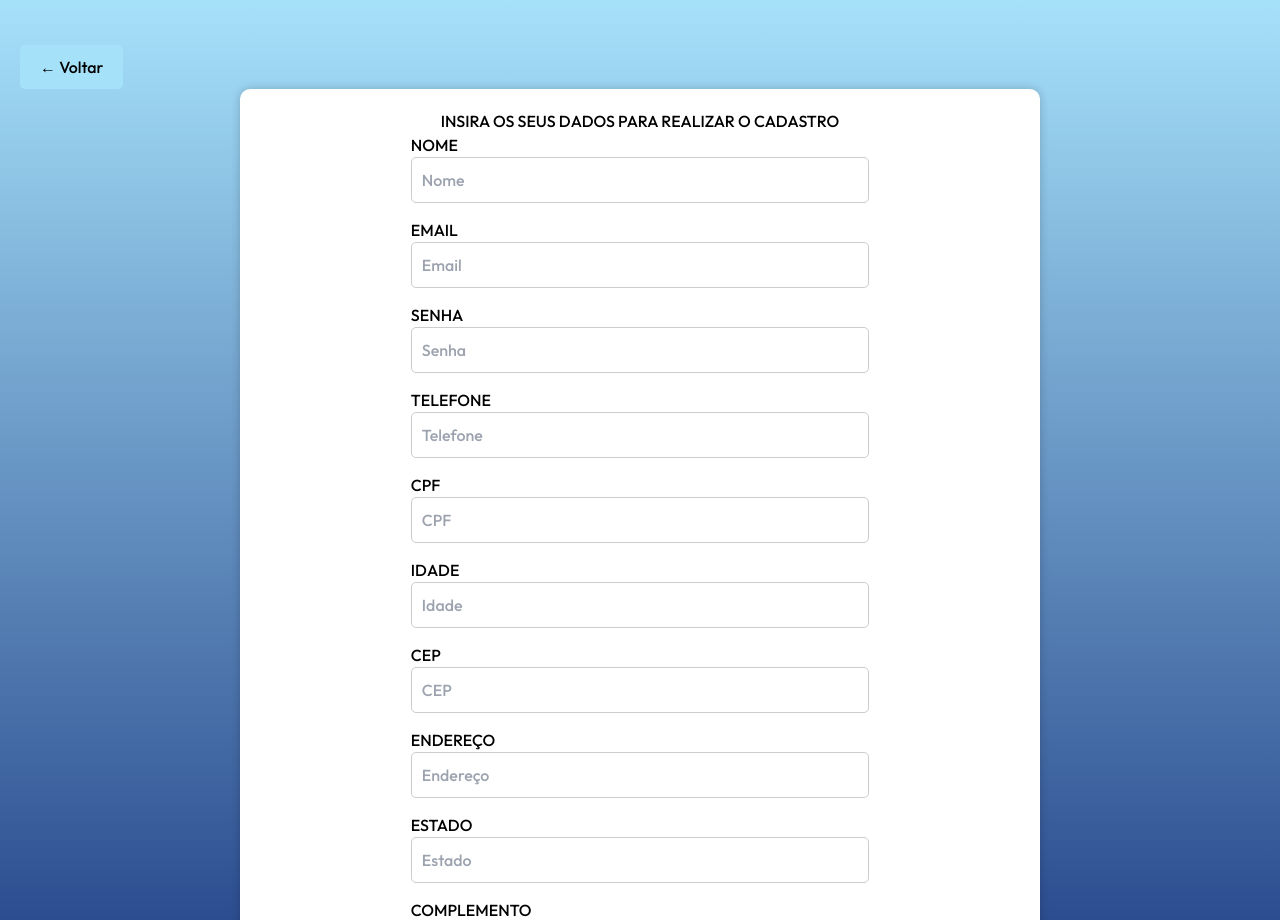
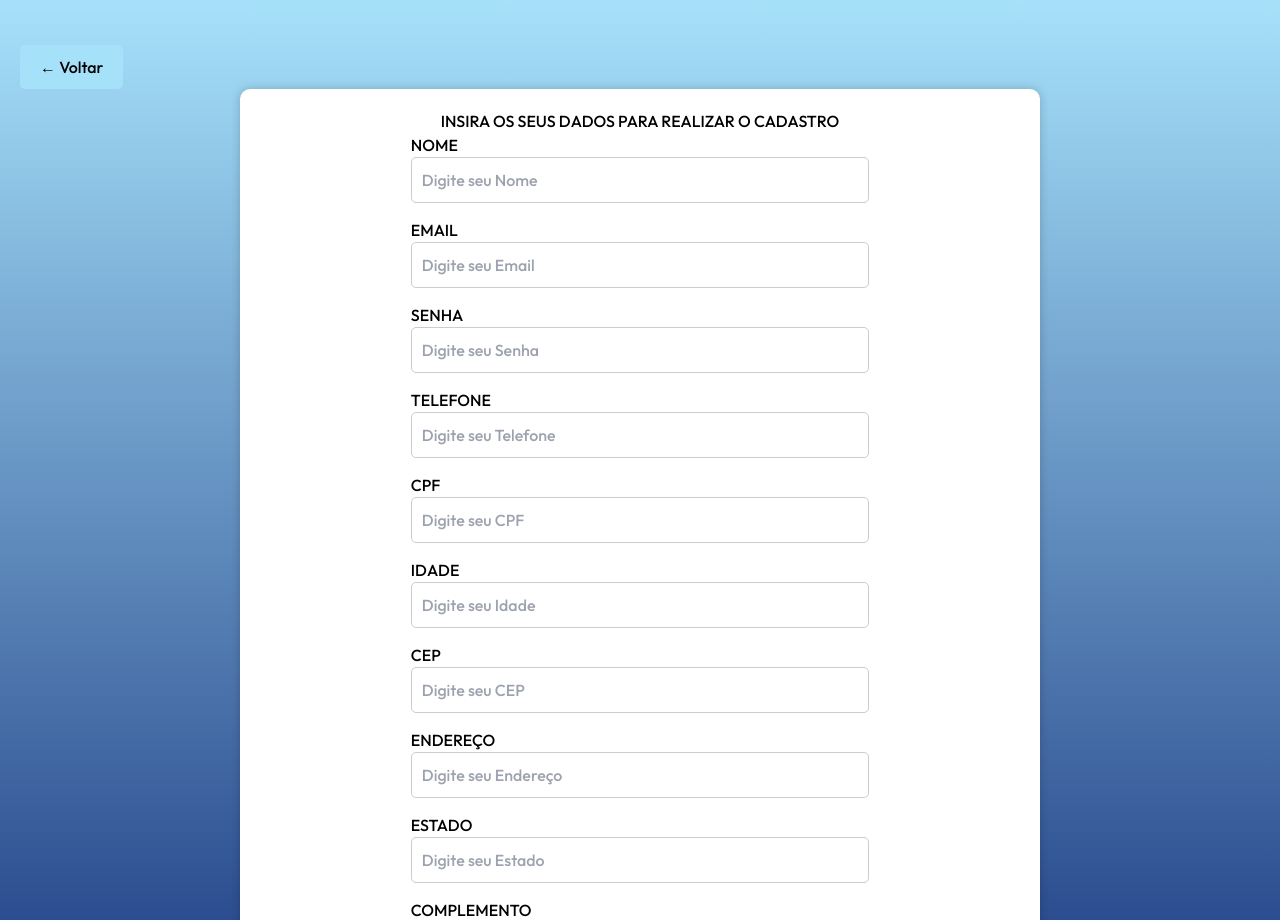
Before and after one commit to Rennan-Ferreira/cycle-Guard-Sprint4, a Next.js app: page /cadastro in a window 1280 px wide. Shown: the top 920 px of the page. Built offline with nearby package versions, Linux system fonts and the light colour scheme; a web font is replaced by a local one.

Commit message:
acessibilidade nos campos

```diff
--- a/src/app/(pages)/cadastro/page.jsx
+++ b/src/app/(pages)/cadastro/page.jsx
@@ -101,48 +101,48 @@ export default function Cadastro() {
             <h2>INSIRA OS SEUS DADOS PARA REALIZAR O CADASTRO</h2>
           </div>
           <div className={styles.cadastroGroup}>
-            <label htmlFor="nome">  NOME <input type="text" id="nome" name="nome" placeholder="Nome" required value={formData.nome} onChange={handleChange} />
+            <label htmlFor="nome">  NOME <input type="text" id="nome" name="nome" placeholder="Digite seu Nome" required value={formData.nome} onChange={handleChange} />
             </label>
           </div>
           <div className={styles.cadastroGroup}>
-            <label htmlFor="email"> EMAIL<input type="text" id="email" name="email" placeholder="Email" required value={formData.email} onChange={handleChange} />
+            <label htmlFor="email"> EMAIL<input type="text" id="email" name="email" placeholder="Digite seu Email" required value={formData.email} onChange={handleChange} />
             </label>
           </div>
           <div className={styles.cadastroGroup}>
-            <label htmlFor="senha">  SENHA<input type="password" id="senha" name="senha" placeholder="Senha" required value={formData.senha} onChange={handleChange} />
+            <label htmlFor="senha">  SENHA<input type="password" id="senha" name="senha" placeholder="Digite seu Senha" required value={formData.senha} onChange={handleChange} />
             </label>
           </div>
           <div className={styles.cadastroGroup}>
-            <label htmlFor="telefone">  TELEFONE  <input type="text" id="telefone" name="telefone" placeholder="Telefone" required value={formData.telefone} onChange={handleChange} />
+            <label htmlFor="telefone">  TELEFONE  <input type="text" id="telefone" name="telefone" placeholder="Digite seu Telefone" required value={formData.telefone} onChange={handleChange} />
             </label>
           </div>
           <div className={styles.cadastroGroup}>
-            <label htmlFor="cpf">  CPF <input type="text" id="cpf" name="cpf" placeholder="CPF" required value={formData.cpf} onChange={handleChange} />
+            <label htmlFor="cpf">  CPF <input type="text" id="cpf" name="cpf" placeholder="Digite seu CPF" required value={formData.cpf} onChange={handleChange} />
             </label>
           </div>
           <div className={styles.cadastroGroup}>
-            <label htmlFor="idade"> IDADE <input type="text" id="idade" name="idade" placeholder="Idade" required value={formData.idade} onChange={handleChange} />
+            <label htmlFor="idade"> IDADE <input type="text" id="idade" name="idade" placeholder="Digite seu Idade" required value={formData.idade} onChange={handleChange} />
             </label>
           </div>
           <div className={styles.cadastroGroup}>
             <label htmlFor="cep"> CEP
-              <input type="text" id="cep" name="cep" placeholder="CEP" required value={formData.cep} onChange={handleChange} />
+              <input type="text" id="cep" name="cep" placeholder="Digite seu CEP" required value={formData.cep} onChange={handleChange} />
             </label>
           </div>
           <div className={styles.cadastroGroup}>
-            <label htmlFor="endereco"> ENDEREÇO <input type="text" id="endereco" name="endereco" placeholder="Endereço" required value={formData.endereco} onChange={handleChange} />
+            <label htmlFor="endereco"> ENDEREÇO <input type="text" id="endereco" name="endereco" placeholder="Digite seu Endereço" required value={formData.endereco} onChange={handleChange} />
             </label>
           </div>
           <div className={styles.cadastroGroup}>
-            <label htmlFor="estado">  ESTADO <input type="text" id="estado" name="estado" placeholder="Estado" required value={formData.estado} onChange={handleChange} />
+            <label htmlFor="estado">  ESTADO <input type="text" id="estado" name="estado" placeholder="Digite seu Estado" required value={formData.estado} onChange={handleChange} />
             </label>
           </div>
           <div className={styles.cadastroGroup}>
-            <label htmlFor="complemento">  COMPLEMENTO <input type="text" id="complemento" name="complemento" placeholder="Complemento" required value={formData.complemento} onChange={handleChange} />
+            <label htmlFor="complemento">  COMPLEMENTO <input type="text" id="complemento" name="complemento" placeholder="Digite seu Complemento" required value={formData.complemento} onChange={handleChange} />
             </label>
           </div>
           <div className={styles.cadastroGroup}>
-            <label htmlFor="numero">  NÚMERO<input type="text" id="numero" name="numero" placeholder="Número" required value={formData.numero} onChange={handleChange} />
+            <label htmlFor="numero">  NÚMERO<input type="text" id="numero" name="numero" placeholder="Digite seu Número" required value={formData.numero} onChange={handleChange} />
             </label>
           </div>
           <div className={styles.cadastroBotao}>
```
